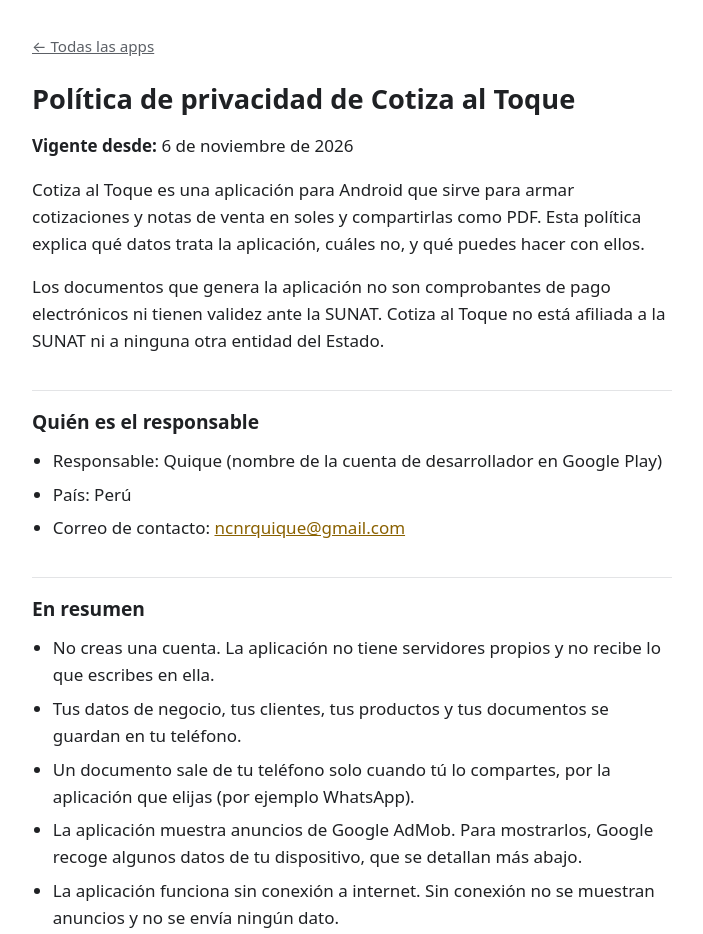
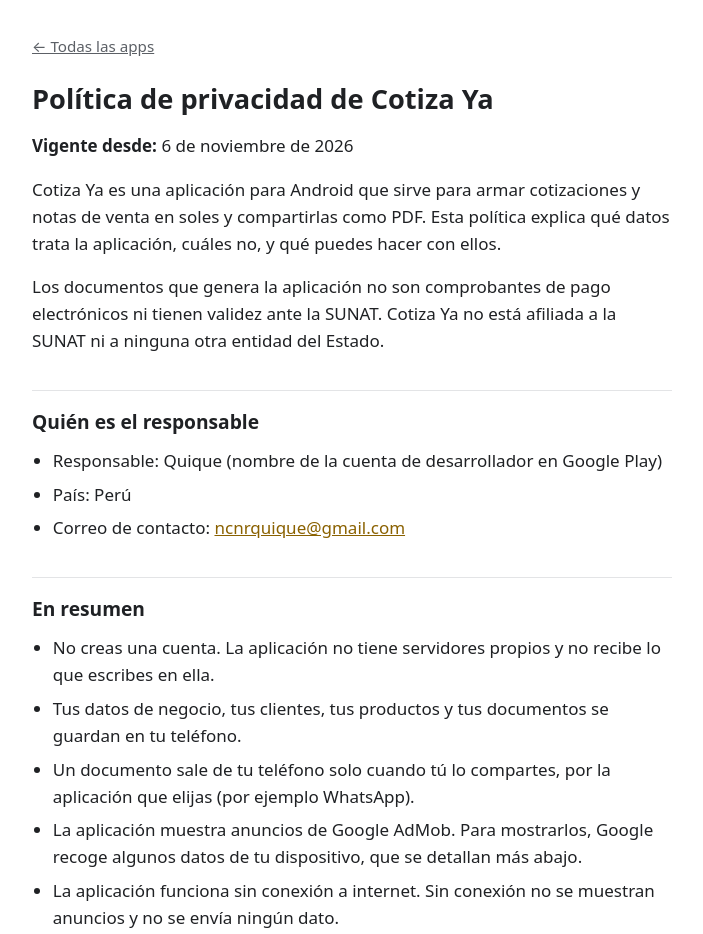
Before and after one commit to anchayhua/apps, a plain HTML site: page cotiza-ya/privacidad/index.html in a window 1280 px wide. Shown: the top 934 px of the page, without its empty margins (288-991 px from the left). Drawn offline with Linux system fonts and the light colour scheme.

```diff
--- a/cotiza-al-toque/privacidad/index.html
+++ b/cotiza-ya/privacidad/index.html
@@ -3,7 +3,7 @@
 <head>
 <meta charset="utf-8">
 <meta name="viewport" content="width=device-width, initial-scale=1">
-<title>Política de privacidad de Cotiza al Toque</title>
+<title>Política de privacidad de Cotiza Ya</title>
 <style>
 :root { --fondo: #ffffff; --texto: #1f2124; --suave: #5c6066; --acento: #8a6100; --linea: #e3e4e6; }
 @media (prefers-color-scheme: dark) {
@@ -26,10 +26,10 @@ footer { margin-top: 3rem; color: var(--suave); font-size: 0.9rem; }
 <body>
 <main>
 <a class="volver" href="../../">← Todas las apps</a>
-<h1>Política de privacidad de Cotiza al Toque</h1>
+<h1>Política de privacidad de Cotiza Ya</h1>
 <p><strong>Vigente desde:</strong> 6 de noviembre de 2026</p>
-<p>Cotiza al Toque es una aplicación para Android que sirve para armar cotizaciones y notas de venta en soles y compartirlas como PDF. Esta política explica qué datos trata la aplicación, cuáles no, y qué puedes hacer con ellos.</p>
-<p>Los documentos que genera la aplicación no son comprobantes de pago electrónicos ni tienen validez ante la SUNAT. Cotiza al Toque no está afiliada a la SUNAT ni a ninguna otra entidad del Estado.</p>
+<p>Cotiza Ya es una aplicación para Android que sirve para armar cotizaciones y notas de venta en soles y compartirlas como PDF. Esta política explica qué datos trata la aplicación, cuáles no, y qué puedes hacer con ellos.</p>
+<p>Los documentos que genera la aplicación no son comprobantes de pago electrónicos ni tienen validez ante la SUNAT. Cotiza Ya no está afiliada a la SUNAT ni a ninguna otra entidad del Estado.</p>
 <h2>Quién es el responsable</h2>
 <ul>
 <li>Responsable: Quique (nombre de la cuenta de desarrollador en Google Play)</li>
@@ -57,7 +57,7 @@ footer { margin-top: 3rem; color: var(--suave); font-size: 0.9rem; }
 <h2>Datos de tus clientes</h2>
 <p>Los nombres, documentos y celulares de tus clientes los escribes tú y se guardan solo en tu teléfono, para que aparezcan en los documentos que les emites. Eres tú quien decide qué datos de ellos anotas; la aplicación solo pide el nombre y deja los demás como opcionales. Te recomendamos anotar únicamente lo que necesitas para el documento y borrar los clientes con los que ya no trabajas.</p>
 <h2>Compartir un documento</h2>
-<p>Cuando tocas "Compartir PDF", la aplicación crea el archivo PDF en tu teléfono y abre el menú de compartir de Android para que elijas por dónde enviarlo: WhatsApp, correo, tus archivos u otra aplicación. A partir de ahí, el archivo lo maneja la aplicación que elegiste, según sus propias condiciones. Cotiza al Toque no envía el documento a ningún otro lugar.</p>
+<p>Cuando tocas "Compartir PDF", la aplicación crea el archivo PDF en tu teléfono y abre el menú de compartir de Android para que elijas por dónde enviarlo: WhatsApp, correo, tus archivos u otra aplicación. A partir de ahí, el archivo lo maneja la aplicación que elegiste, según sus propias condiciones. Cotiza Ya no envía el documento a ningún otro lugar.</p>
 <h2>El logo de tu negocio</h2>
 <p>Si eliges un logo, la aplicación abre el selector de fotos del sistema, que te deja escoger una sola imagen sin darle a la aplicación acceso al resto de tus fotos. La imagen elegida se copia al almacenamiento privado de la aplicación, reducida, y se usa solo en la cabecera de tus documentos.</p>
 <h2>Datos que recoge el servicio de anuncios</h2>
```
Also changed, not shown: index.html (+2 -2 lines).
